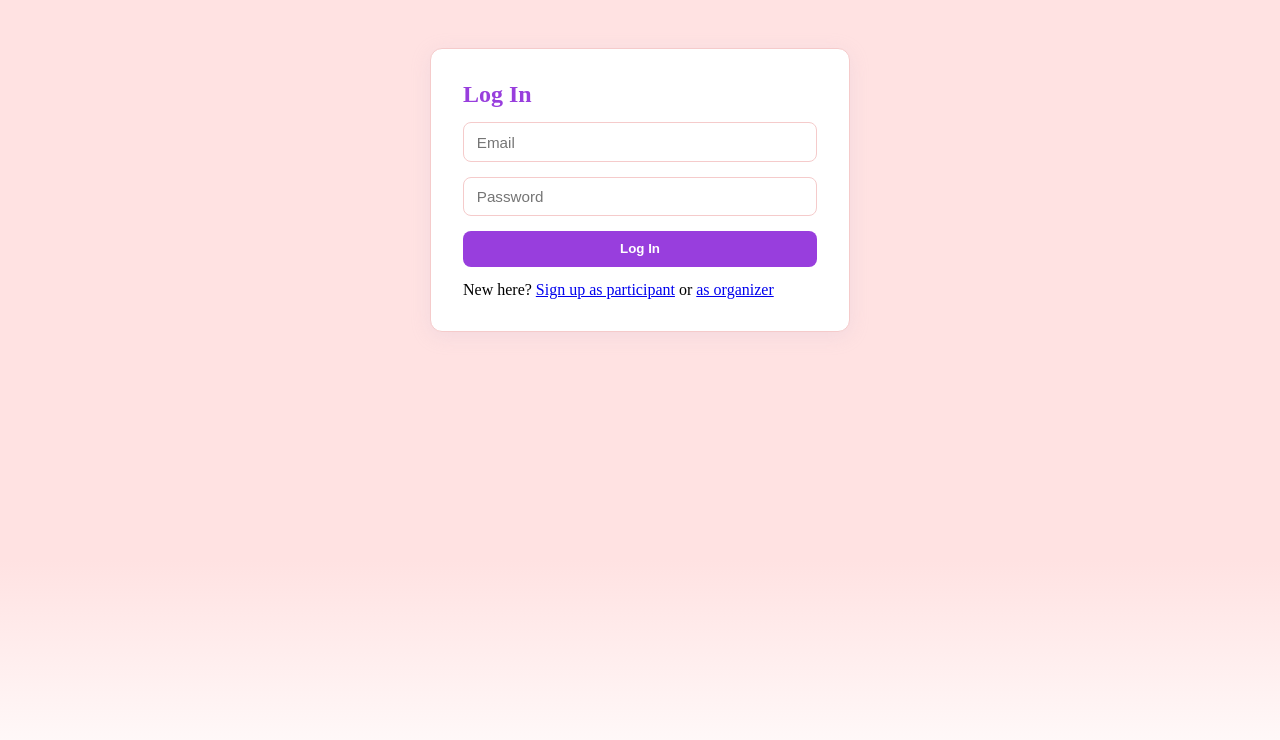
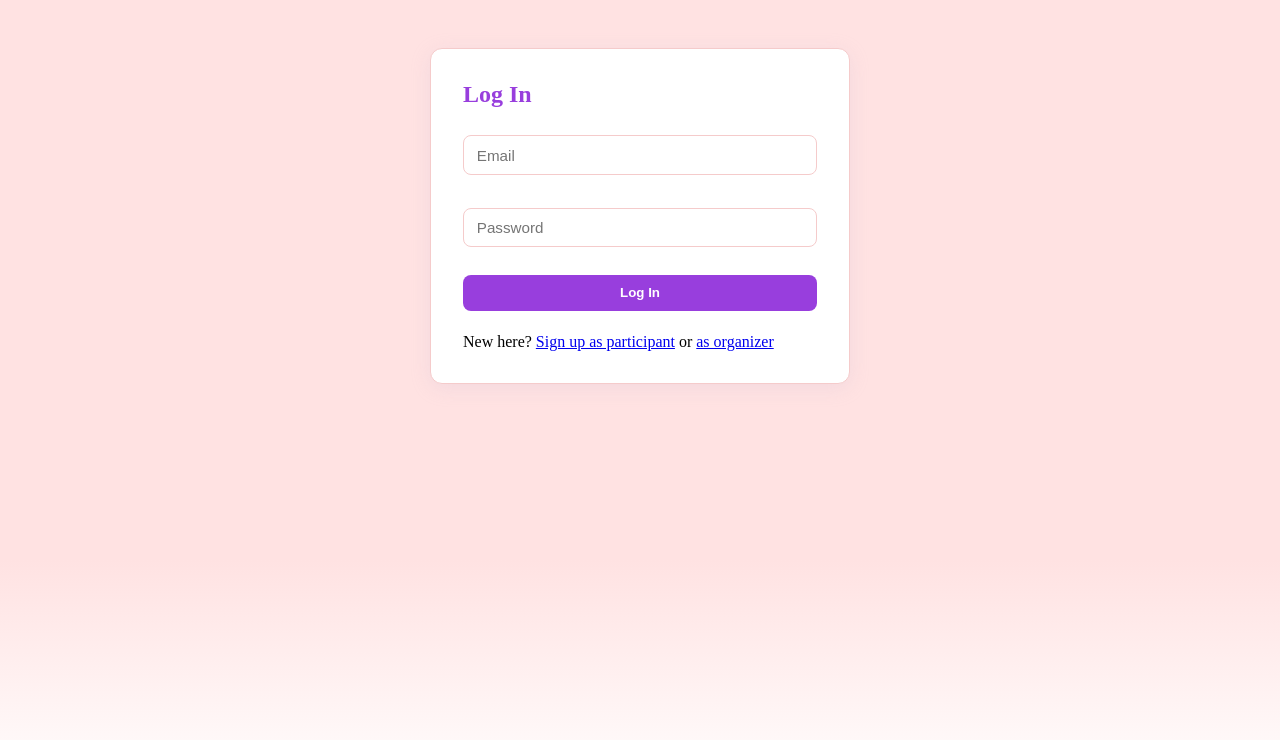
Before and after one commit to Suhani-lodhi/Event-Management-System, a React app in the folder Frontend/: page /login in a window 1280 px wide. Shown: the top 740 px of the page. Built offline with nearby package versions, Linux system fonts and the light colour scheme; the HTML template or start-up script is replaced by a standard one.

Commit message:
Changed the pages

```diff
--- a/Frontend/src/App.css
+++ b/Frontend/src/App.css
@@ -17,7 +17,7 @@
   max-width: 420px;
   display: flex;
   flex-direction: column;
-  gap: 0.9rem;
+  gap: 1.4rem;
 }
 
 input {
@@ -47,7 +47,7 @@ button:disabled {
   cursor: not-allowed;
 }
 
-button[type='button'] {
+button[type="button"] {
   background: transparent;
   color: inherit;
   border: 1px solid var(--color-blush-mid);
@@ -64,6 +64,10 @@ button[type='button'] {
   display: flex;
   justify-content: space-between;
   gap: 0.75rem;
+}
+
+.wizard-actions .hide {
+  visibility: hidden;
 }
 
 .step-indicator {
@@ -112,3 +116,8 @@ button[type='button'] {
   margin: 0;
   font-weight: 500;
 }
+
+input {
+  margin-top: 5px;
+  margin-bottom: 5px;
+}
--- a/Frontend/src/App.jsx
+++ b/Frontend/src/App.jsx
@@ -5,10 +5,8 @@ import './App.css';
 
 export default function App() {
   return (
-    <BrowserRouter>
       <AuthProvider>
         <AppRoutes />
       </AuthProvider>
-    </BrowserRouter>
   );
 }
--- a/Frontend/src/Components/Step1AccountInfo.jsx
+++ b/Frontend/src/Components/Step1AccountInfo.jsx
@@ -61,6 +61,7 @@ export default function Step1AccountInfo({ data, onNext }) {
       {error && <p className="error">{error}</p>}
 
       <div className="wizard-actions">
+        <button type='button' className='hide'></button>
         <button type="submit">Next</button>
       </div>
     </form>
--- a/Frontend/src/Components/Step4Review.jsx
+++ b/Frontend/src/Components/Step4Review.jsx
@@ -12,6 +12,7 @@ export default function Step4Review({ data, onSubmit, onBack, error, loading })
     ['State', data.state],
     ['Country', data.country],
     ['Pincode', data.pincode],
+
   ];
 
   return (
--- a/Frontend/src/main.jsx
+++ b/Frontend/src/main.jsx
@@ -2,12 +2,14 @@
 import { createRoot } from 'react-dom/client'
 import './index.css'
 import App from './App.jsx'
+import { BrowserRouter } from 'react-router-dom'
 
 createRoot(document.getElementById('root')).render(
 
-    <>
-    <App/>
+    <BrowserRouter>
+        <App/>
+    </BrowserRouter>
 
-    </>
+
 
 )
--- a/Frontend/src/pages/Login.jsx
+++ b/Frontend/src/pages/Login.jsx
@@ -21,6 +21,7 @@ export default function Login() {
     try {
       const res = await loginUser(form);
       login(res.data.token);
+      /// idhr apply krna hai role based navigation
       navigate('/dashboard');
     } catch (err) {
       setError(err.response?.data?.msg || 'Login failed. Please try again.');
--- a/Frontend/src/pages/OrganizerSignup/index.jsx
+++ b/Frontend/src/pages/OrganizerSignup/OrganizerSignup.jsx
@@ -43,7 +43,7 @@ export default function OrganizerSignup() {
   const { login } = useAuth();
   const navigate = useNavigate();
 
-  // persist progress so a refresh mid-wizard doesn't lose data
+
   useEffect(() => {
     sessionStorage.setItem(STORAGE_KEY, JSON.stringify(formData));
   }, [formData]);
--- a/Frontend/src/routes/AppRoutes.jsx
+++ b/Frontend/src/routes/AppRoutes.jsx
@@ -3,7 +3,7 @@ import { useAuth } from '../context/AuthContext';
 
 import Login from '../pages/Login';
 import ParticipantSignup from '../pages/ParticipantSignup';
-import OrganizerSignup from '../pages/OrganizerSignup';
+import OrganizerSignup from '../pages/OrganizerSignup/OrganizerSignup';
 
 // Blocks access to authenticated-only pages (e.g. /dashboard)
 function ProtectedRoute({ children }) {
@@ -20,7 +20,7 @@ function PublicOnlyRoute({ children }) {
 export default function AppRoutes() {
   return (
     <Routes>
-      {/* Root redirect */}
+
       <Route path="/" element={<Navigate to="/login" replace />} />
 
       {/* Public-only routes */}
@@ -59,7 +59,6 @@ export default function AppRoutes() {
         }
       />
 
-      {/* Catch-all */}
       <Route path="*" element={<Navigate to="/login" replace />} />
     </Routes>
   );
```
